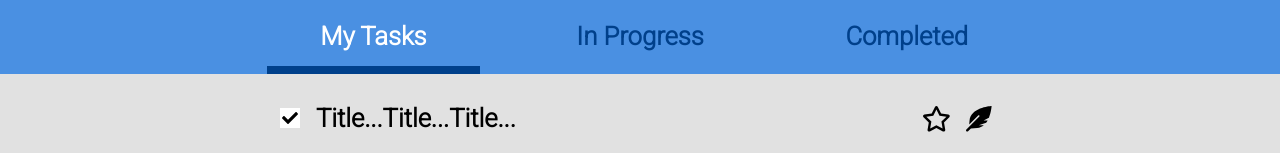
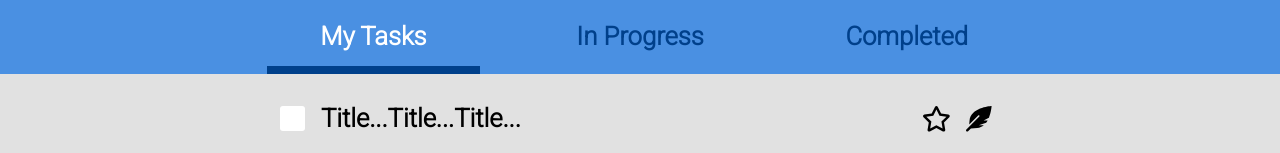
Before and after one commit to timchen0607/Task-Manager, a Vue app: page / in a window 1280 px wide. Shown: the top 153 px of the page. Built offline with nearby package versions, Linux system fonts and the light colour scheme.

Commit message:
Style: 更新 task-header

```diff
--- a/src/components/TaskList.vue
+++ b/src/components/TaskList.vue
@@ -67,13 +67,19 @@ export default defineComponent({
     align-items: center;
     padding: clamp(1rem, 2.5vw, 1.5rem);
     &-check {
-      width: 20px;
-      height: 20px;
-      background-color: $c_light;
+      width: 25px;
+      height: 25px;
+      color: $c_light;
       font-size: 1rem;
       font-weight: unset;
       text-align: center;
-      line-height: 22px;
+      line-height: 27px;
+      background-color: $c_light;
+      border-radius: 3px;
+      cursor: pointer;
+      &.checked {
+        background-color: $c_primary;
+      }
     }
     &-title {
       flex: auto;
@@ -82,6 +88,7 @@ export default defineComponent({
     .fa-star,
     .fa-feather-alt {
       margin: 0 0.5rem;
+      cursor: pointer;
     }
   }
 }
```
